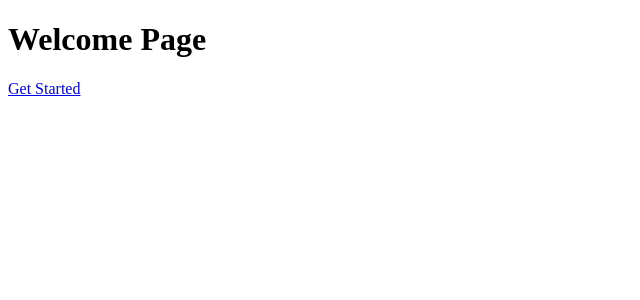
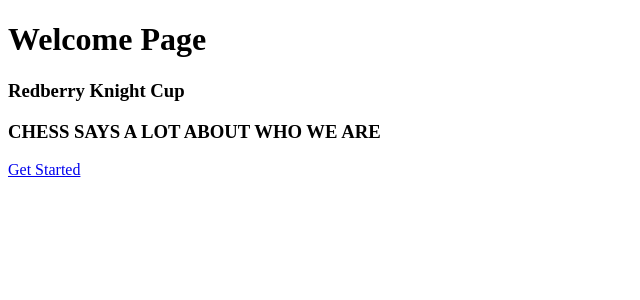
Before and after one commit to Chanksela/redberry-bootcamp, a Vue app: page / in a window 1280 px wide. Shown: the top 300 px of the page, without its empty margins (0-640 px from the left). Built offline with nearby package versions, Linux system fonts and the light colour scheme.

Commit message:
added FormBlan component. testing simple variations on Welcome and ThankYou pages

```diff
--- a/src/App.vue
+++ b/src/App.vue
@@ -1,5 +1,7 @@
 <template>
   <router-view></router-view>
 </template>
-
+<script>
+export default { name: "App" };
+</script>
 <style></style>
--- /dev/null
+++ b/src/components/FormBlank.vue
@@ -0,0 +1,15 @@
+<template>
+  <h3>{{ title }}</h3>
+  <h3>{{ text }}</h3>
+  <router-link to="/info">{{ btnTxt }}</router-link>
+</template>
+<script>
+export default {
+  name: "FormBlank",
+  props: {
+    title: { type: String, default: "Redberry Knight Cup" },
+    text: String,
+    btnTxt: String,
+  },
+};
+</script>
--- a/src/views/ThankYouPage.vue
+++ b/src/views/ThankYouPage.vue
@@ -1,4 +1,11 @@
 <template>
   <h1>Thank You Page</h1>
-  <router-link to="/">TEMPORARY HOMEPAGE LINK</router-link>
+  <FormBlank title="TITLE" text="TEXT" btnTxt="TEMPORERY HOMEPAGE BTN" />
 </template>
+<script>
+import FormBlank from "../components/FormBlank.vue";
+export default {
+  name: "ThankYouPage",
+  components: { FormBlank },
+};
+</script>
--- a/src/views/WelcomePage.vue
+++ b/src/views/WelcomePage.vue
@@ -1,4 +1,8 @@
 <template>
   <h1>Welcome Page</h1>
-  <router-link to="/info">Get Started</router-link>
+  <FormBlank text="CHESS SAYS A LOT ABOUT WHO WE ARE" btnTxt="Get Started" />
 </template>
+<script>
+import FormBlank from "../components/FormBlank.vue";
+export default { name: "Welcome-Page", components: { FormBlank } };
+</script>
```
